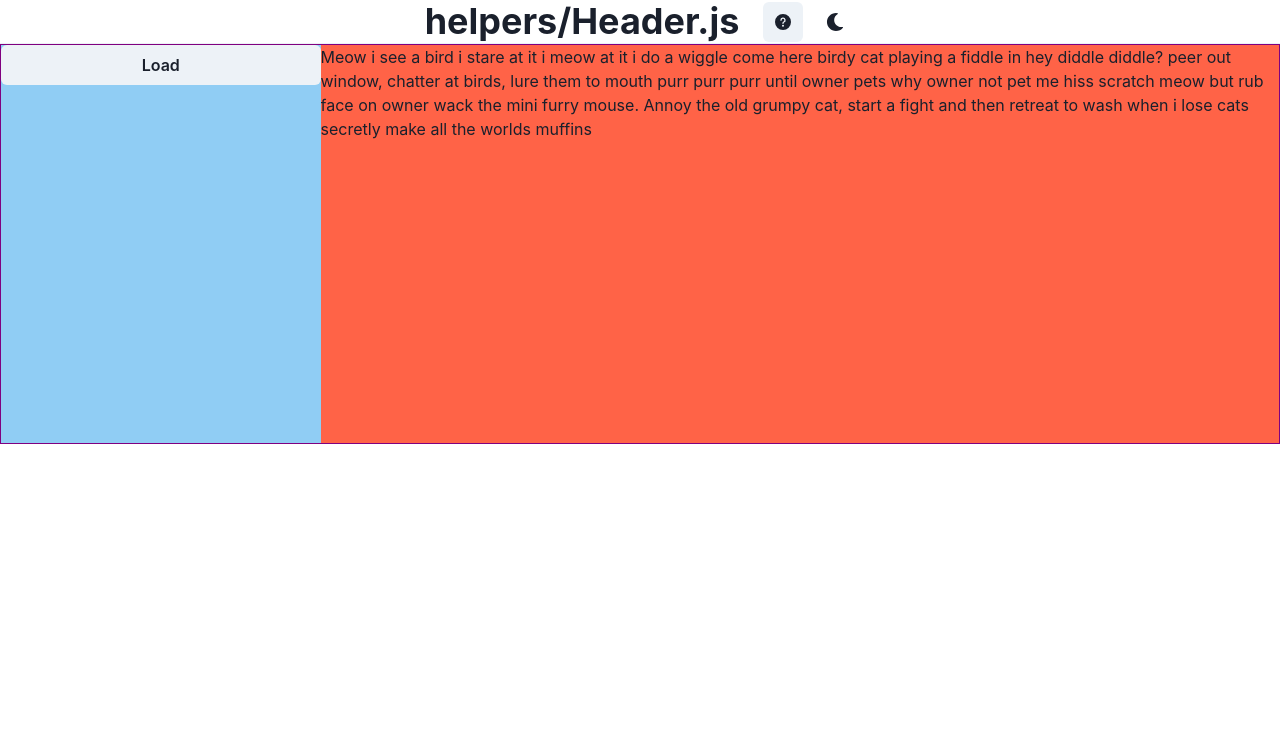
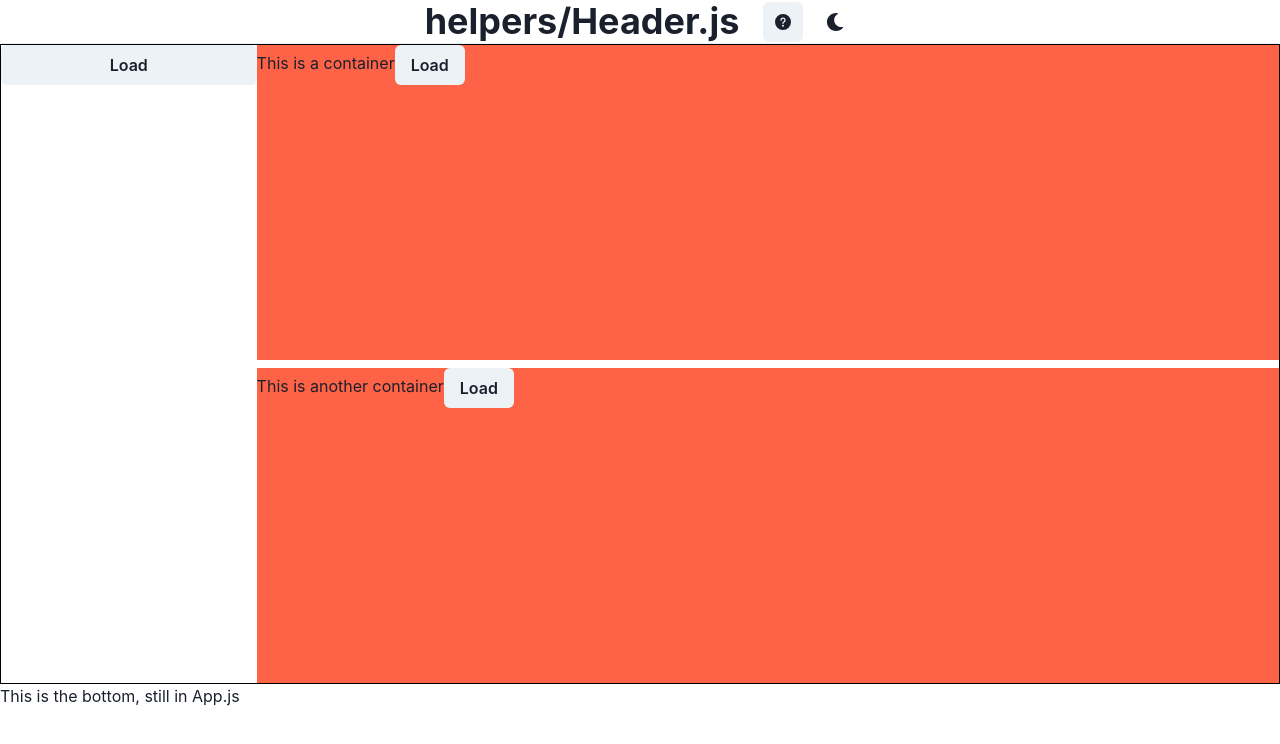
Before and after one commit to mulefish/react_doc_viewer, a React (Create React App) app: page / in a window 1280 px wide. Shown: the top 744 px of the page. Built offline with nearby package versions, Linux system fonts and the light colour scheme.

Commit message:
added scrollbars

```diff
--- a/src/App.js
+++ b/src/App.js
@@ -6,7 +6,8 @@ import {
   Divider,
   Text,
   GridItem,
-  Grid
+  Grid,
+  Stack
 } from '@chakra-ui/react'
 // import { ColorModeSwitchButton } from './helpers/ColorModeSwitchButton.js'
 import { Header } from './helpers/Header.js'
@@ -20,30 +21,36 @@ export default function App() {
 
       <Flex
         direction={["column", "row"]}
-        border="1px solid purple"
-        height="50vh"
+        border="1px solid black"
+        height="80vh"
         overflow="hidden"
       >
         <Flex
           overflow="hidden"
           direction={["row", "column"]}
-          bg="blue.200"
           width={["100%", "25%"]}
-          height={["25%", "100%"]}
+          height={["10%", "100%"]}
         >
           <DocumentList />
 
         </Flex>
-        <Box bg="tomato" flex="1" overflow="auto">
-          Meow i see a bird i stare at it i meow at it i do a wiggle come here
-          birdy cat playing a fiddle in hey diddle diddle? peer out window,
-          chatter at birds, lure them to mouth purr purr purr until owner pets
-          why owner not pet me hiss scratch meow but rub face on owner wack the
-          mini furry mouse. Annoy the old grumpy cat, start a fight and then
-          retreat to wash when i lose cats secretly make all the worlds muffins
-        </Box>
+        <Stack w='100%'>
+          <Box bg="tomato" flex="1" overflow="auto">
+
+            This is a container
+
+            <DocumentList />
+
+          </Box>
+          <Box bg="tomato" flex="1" overflow="auto">
+            This is another container
+            <DocumentList />
+
+          </Box>
+        </Stack>
+
       </Flex>
-
+      This is the bottom, still in App.js
 
     </ChakraProvider>
   )
```
